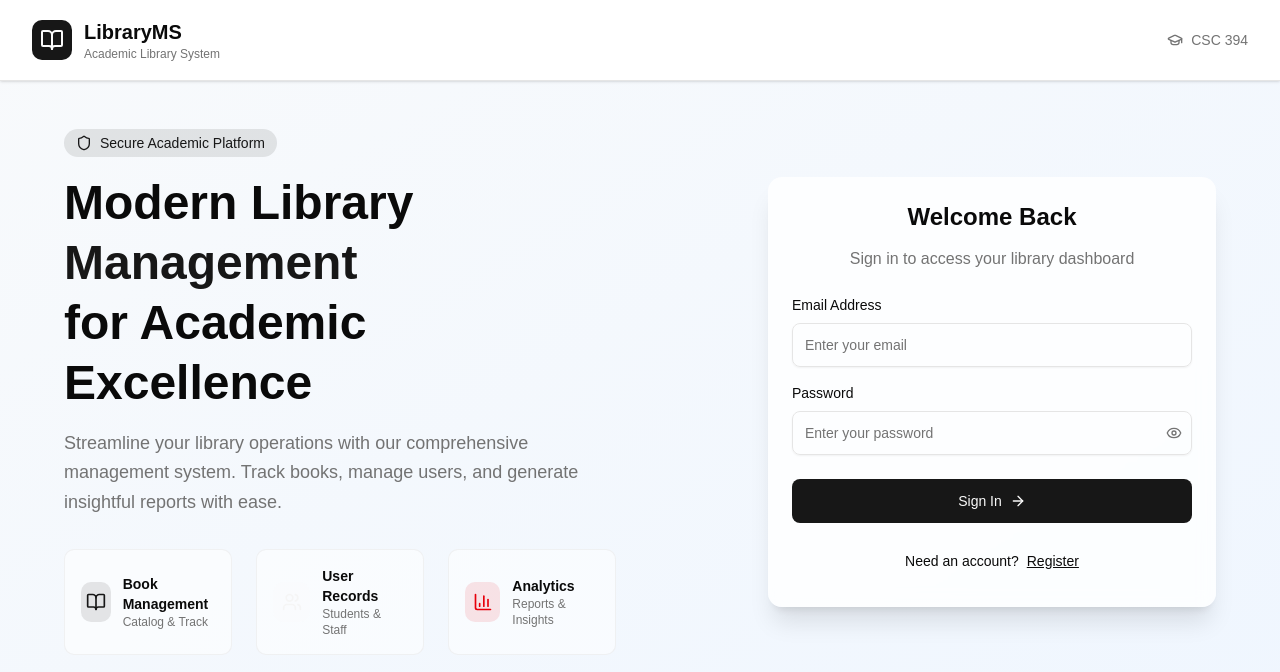
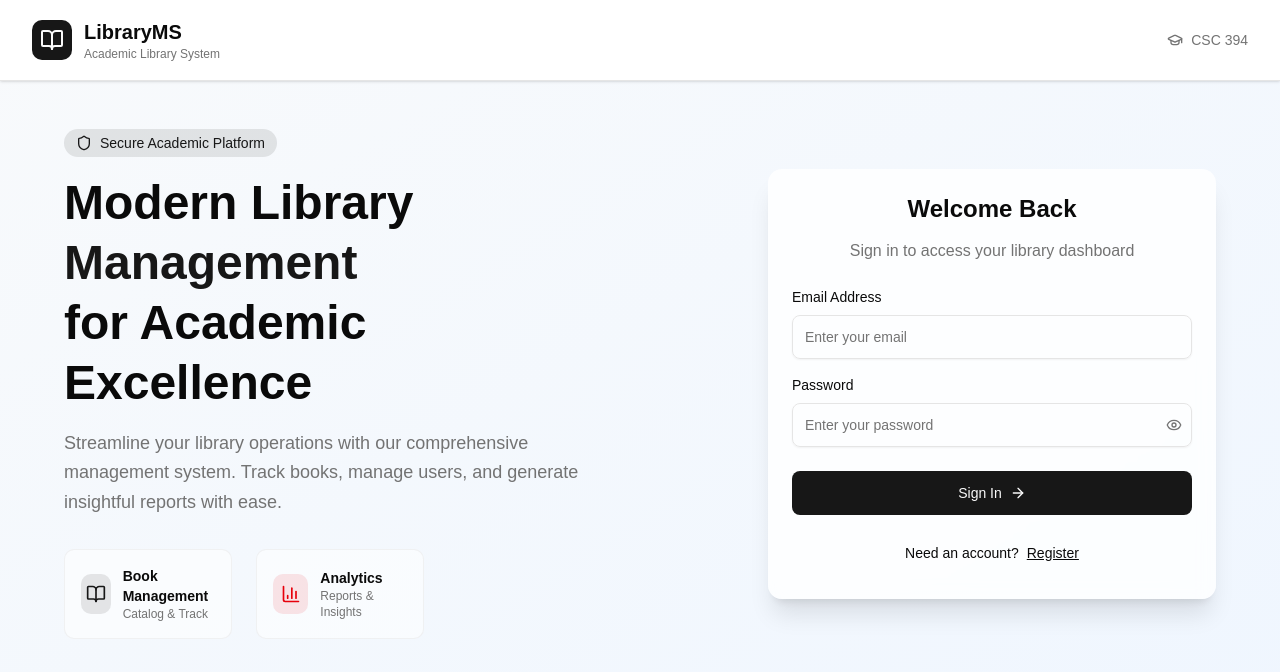
Before and after one commit to o1-spec/siwes-lms, a React (Vite) app: page /login in a window 1280 px wide. Shown: the top 672 px of the page. Built offline with nearby package versions, Linux system fonts and the light colour scheme.

Commit message:
added little changes

```diff
--- a/src/pages/Login.jsx
+++ b/src/pages/Login.jsx
@@ -142,7 +142,7 @@
                 </div>
               </div>
 
-              <div className='flex items-center space-x-3 p-3 md:p-4 rounded-lg bg-white/50 border border-border/50'>
+              {/* <div className='flex items-center space-x-3 p-3 md:p-4 rounded-lg bg-white/50 border border-border/50'>
                 <div className='flex items-center justify-center w-8 h-8 md:w-10 md:h-10 bg-accent/10 rounded-lg'>
                   <Users className='w-4 h-4 md:w-5 md:h-5 text-accent' />
                 </div>
@@ -154,7 +154,7 @@
                     Students & Staff
                   </p>
                 </div>
-              </div>
+              </div> */}
 
               <div className='flex items-center space-x-3 p-3 md:p-4 rounded-lg bg-white/50 border border-border/50'>
                 <div className='flex items-center justify-center w-8 h-8 md:w-10 md:h-10 bg-destructive/10 rounded-lg'>
```
